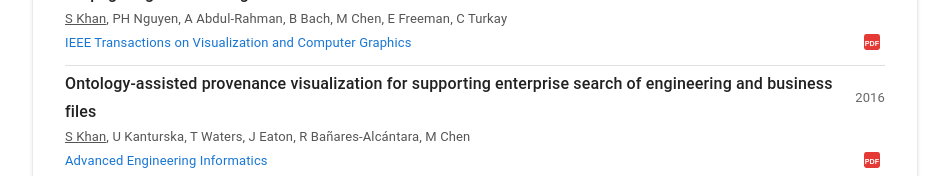
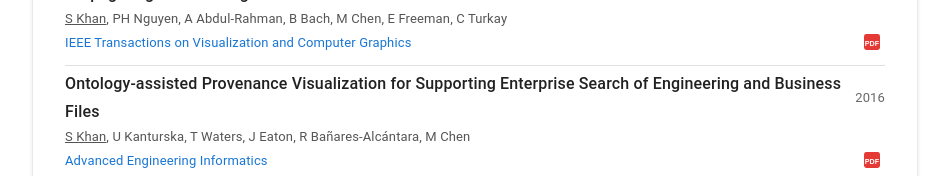
Before and after one commit to saifulkhan/saifulkhan.github.io, a Next.js app: page /publications in a window 1280 px wide. Shown: the part 1309-1485 px from the top of the page, without its empty margins (165-1114 px from the left). Built offline with nearby package versions, Linux system fonts and the light colour scheme; some icons are missing.

Commit message:
fix: correct capitalization in publication and software titles

```diff
--- a/src/data/publicationsList.ts
+++ b/src/data/publicationsList.ts
@@ -216,7 +216,7 @@
   },
   {
     title:
-      'Ontology-assisted provenance visualization for supporting enterprise search of engineering and business files',
+      'Ontology-assisted Provenance Visualization for Supporting Enterprise Search of Engineering and Business Files',
     authors:
       'S Khan, U Kanturska, T Waters, J Eaton, R Bañares-Alcántara, M Chen',
     venue: {
--- a/src/data/softwareList.ts
+++ b/src/data/softwareList.ts
@@ -1,6 +1,6 @@
 const softwareList = [
   {
-    name: 'Meta-storyboard (MSB)',
+    name: 'Meta-StoryBoard (MSB)',
     image: '/msb.png',
     description: [
       {
```
